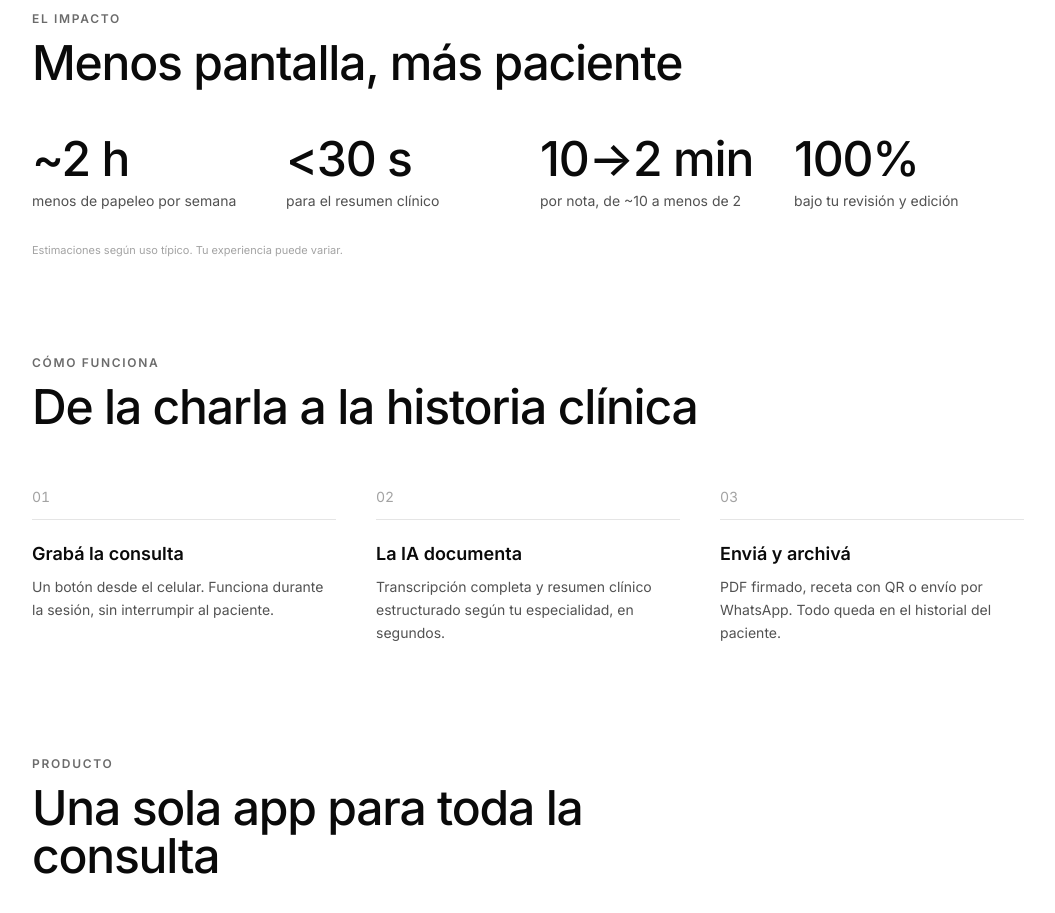
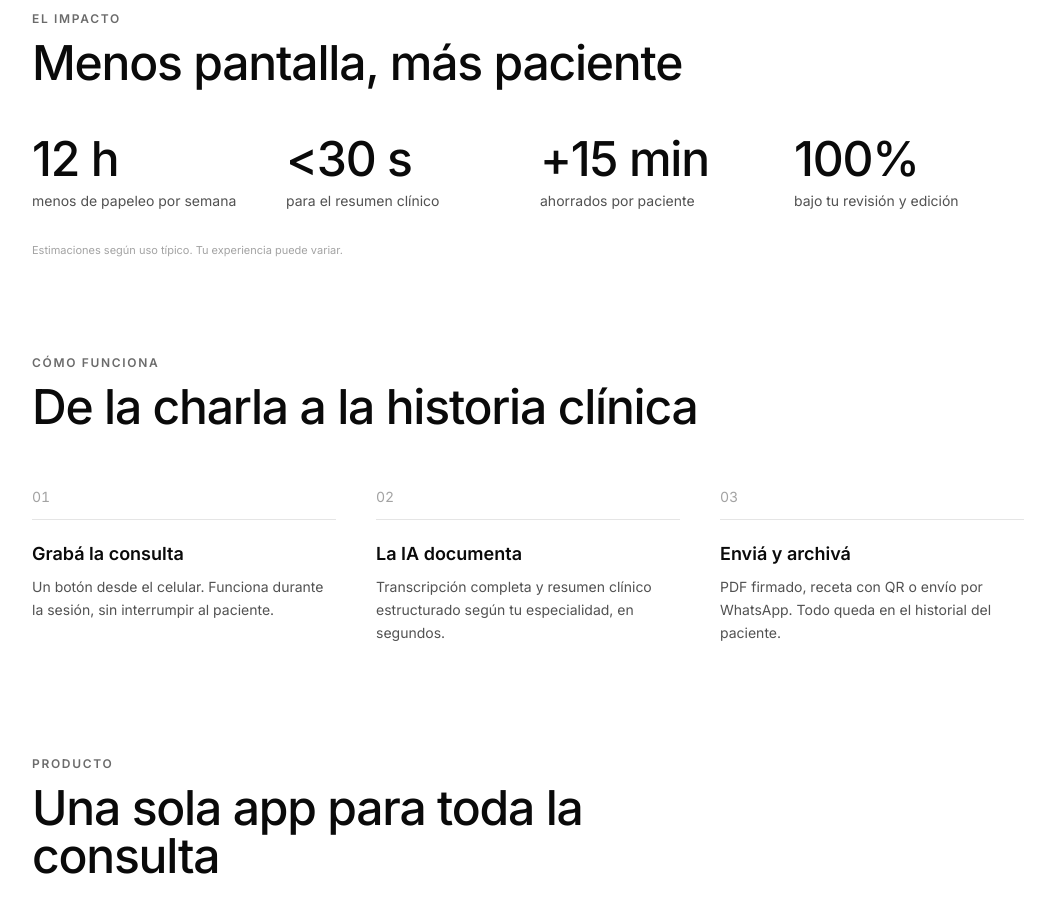
Before and after one commit to contacto404/notaclinica, a Next.js app: page /promo in a window 1280 px wide. Shown: the part 1680-2593 px from the top of the page, without its empty margins (112-1167 px from the left). Built offline with nearby package versions, Linux system fonts and the light colour scheme.

Commit message:
promo: alinear stats (+15 min por paciente, coherente con 12 h)

```diff
--- a/app/promo/page.tsx
+++ b/app/promo/page.tsx
@@ -55,9 +55,9 @@ const CONFIANZA = [
 ]
 
 const STATS = [
-  { value: '~2 h', label: 'menos de papeleo por semana' },
+  { value: '12 h', label: 'menos de papeleo por semana' },
   { value: '<30 s', label: 'para el resumen clínico' },
-  { value: '10→2 min', label: 'por nota, de ~10 a menos de 2' },
+  { value: '+15 min', label: 'ahorrados por paciente' },
   { value: '100%', label: 'bajo tu revisión y edición' },
 ]
 
```
